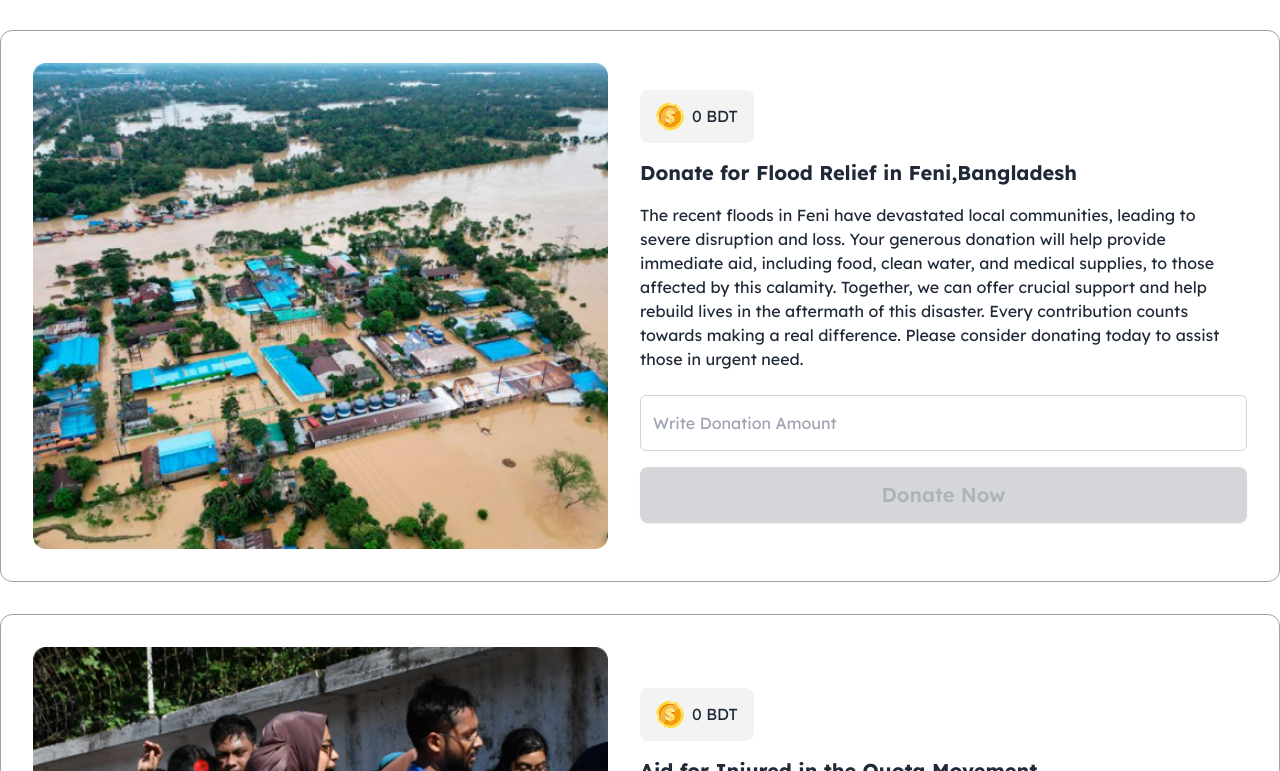
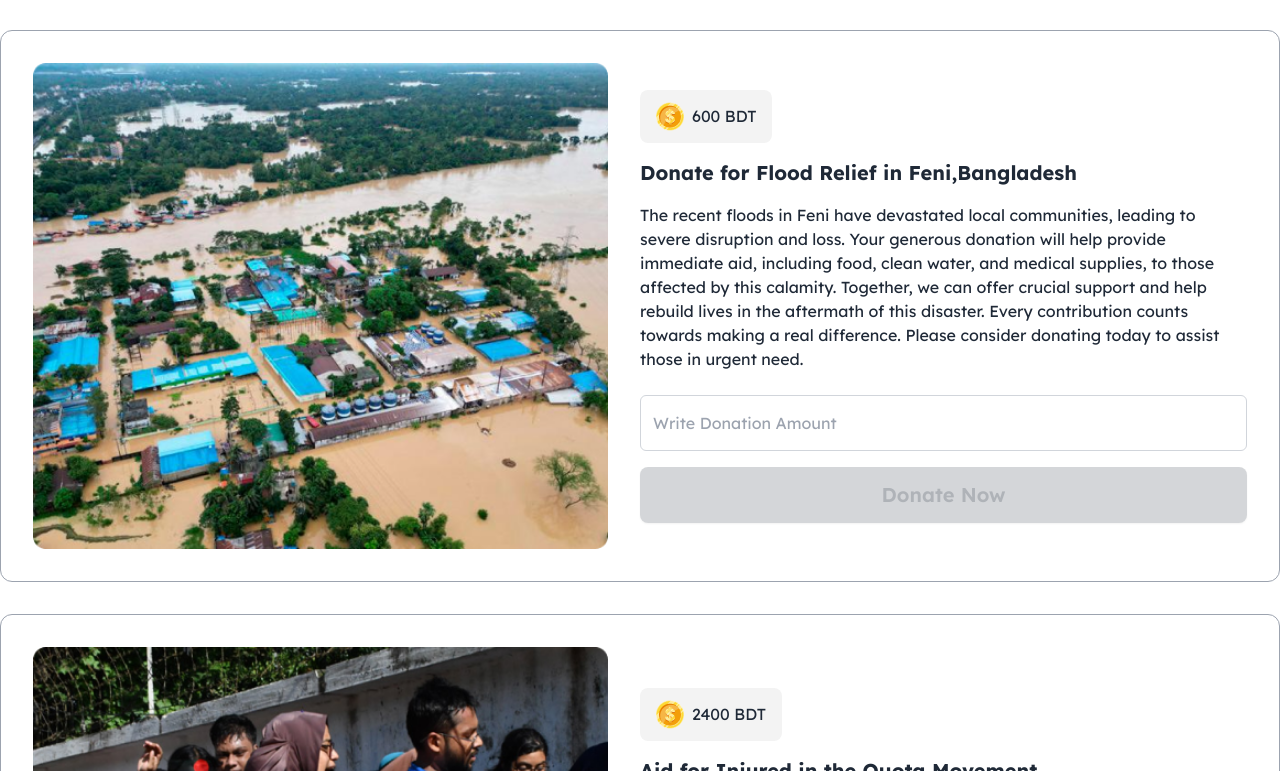
Before and after one commit to mahfuzzahmed/Flood-Relief-Fund, a plain HTML site: page index.html in a window 1280 px wide. Shown: the part 669-1440 px from the top of the page. Drawn offline with nearby package versions, Linux system fonts and the light colour scheme.

Commit message:
updated the coin numbers

```diff
--- a/index.html
+++ b/index.html
@@ -57,7 +57,7 @@
 
     </nav>
 
-    <main class="container mx-auto pb-24">
+    <main class="container mx-auto pb-52">
         <!-- donation button and history -->
 
         <!-- collection of cards -->
@@ -124,7 +124,7 @@
                     <div
                         class="w-max h-max mb-4 px-4 py-3 flex justify-center gap-2 rounded-lg items-center bg-[#f3f3f3]">
                         <img src="./assets/coin.png" alt="">
-                        <p><span id="total-f-donation">0</span> BDT </p>
+                        <p><span id="total-f-donation">600</span> BDT </p>
                     </div>
 
                     <div class="space-y-4">
@@ -160,7 +160,7 @@
                     <div
                         class="w-max h-max mb-4 px-4 py-3 flex justify-center gap-2 rounded-lg items-center bg-[#f3f3f3]">
                         <img src="./assets/coin.png" alt="">
-                        <p><span id="total-q-donation">0</span> BDT </p>
+                        <p><span id="total-q-donation">2400</span> BDT </p>
                     </div>
 
                     <div class="space-y-4">
```
